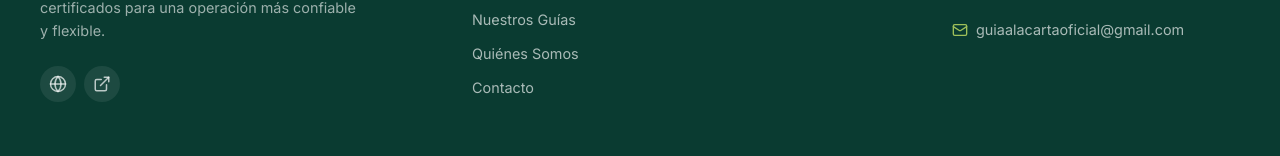
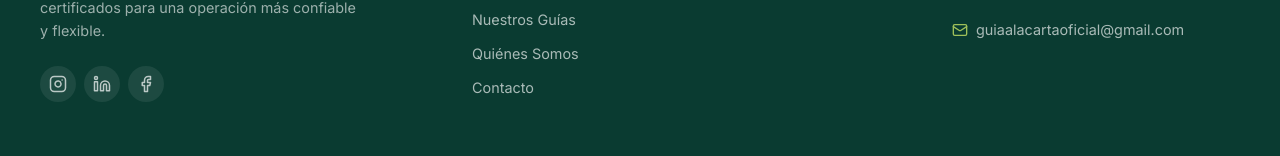
Before and after one commit to guiaalacartaoficial/guia-a-la-carta-web, a React (Vite) app: page / in a window 1280 px wide. Shown: the part 7571-7727 px from the top of the page. Built offline with nearby package versions, Linux system fonts and the light colour scheme; no server answers.

Commit message:
Update contact and social links

```diff
--- a/src/components/Footer.jsx
+++ b/src/components/Footer.jsx
@@ -1,5 +1,5 @@
 import { Link } from 'react-router-dom';
-import { MapPin, Mail, Phone, Globe, ExternalLink, ArrowUpRight } from 'lucide-react';
+import { MapPin, Mail, Phone, ArrowUpRight, Instagram, Linkedin, Facebook } from 'lucide-react';
 import './Footer.css';
 
 const Footer = () => {
@@ -19,11 +19,14 @@ const Footer = () => {
             Tu red confiable de guías turísticos en Chile. Conectamos empresas con profesionales certificados para una operación más confiable y flexible.
           </p>
           <div className="footer-socials">
-            <a href="https://www.instagram.com/guiaalacarta" target="_blank" rel="noreferrer" aria-label="Instagram">
-              <Globe size={18} />
+            <a href="https://www.instagram.com/guiaalacartaoficial/" target="_blank" rel="noreferrer" aria-label="Instagram">
+              <Instagram size={18} />
             </a>
-            <a href="https://linkedin.com" target="_blank" rel="noreferrer" aria-label="LinkedIn">
-              <ExternalLink size={18} />
+            <a href="https://www.linkedin.com/in/gu%C3%ADa-a-la-carta-7645382a8/" target="_blank" rel="noreferrer" aria-label="LinkedIn">
+              <Linkedin size={18} />
+            </a>
+            <a href="https://www.facebook.com/guiaalacartaoficial/" target="_blank" rel="noreferrer" aria-label="Facebook">
+              <Facebook size={18} />
             </a>
           </div>
         </div>
--- a/src/pages/Home.jsx
+++ b/src/pages/Home.jsx
@@ -267,7 +267,7 @@ const Home = () => {
 
             <div className="hero-actions mt-4">
               <Link to="/contacto" className="btn btn-hero">Agendar reunión</Link>
-              <a href="https://wa.me/56900000000" target="_blank" rel="noreferrer" className="btn btn-whatsapp border-white">Escribir por WhatsApp</a>
+              <a href="https://wa.me/56956048293?text=Hola%2C%20quisiera%20m%C3%A1s%20informaci%C3%B3n" target="_blank" rel="noreferrer" className="btn btn-whatsapp border-white">Escribir por WhatsApp</a>
             </div>
           </div>
         </div>
```
